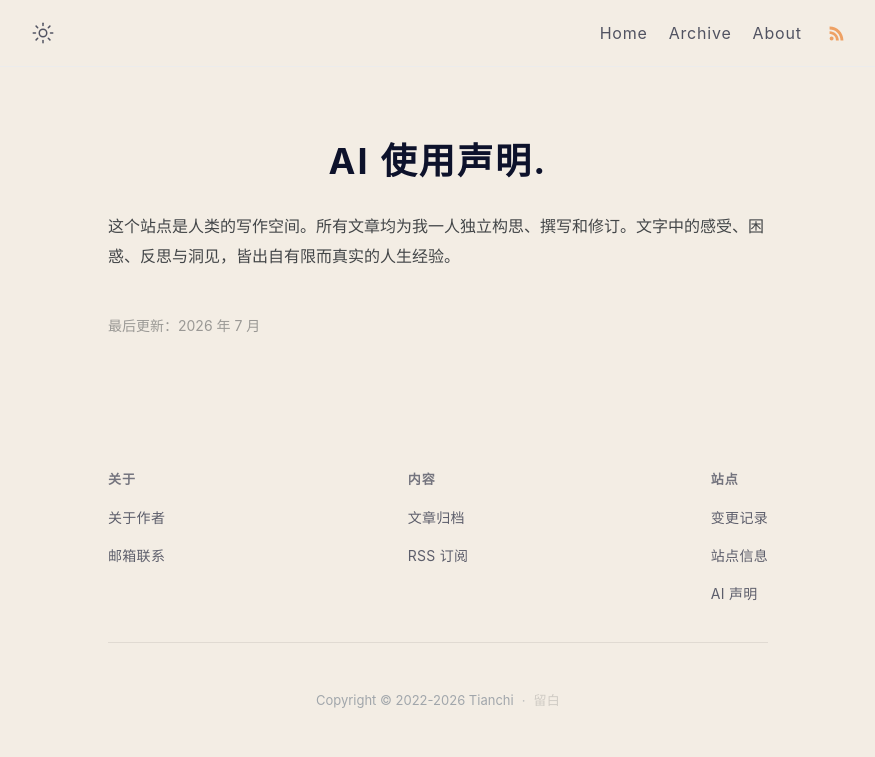
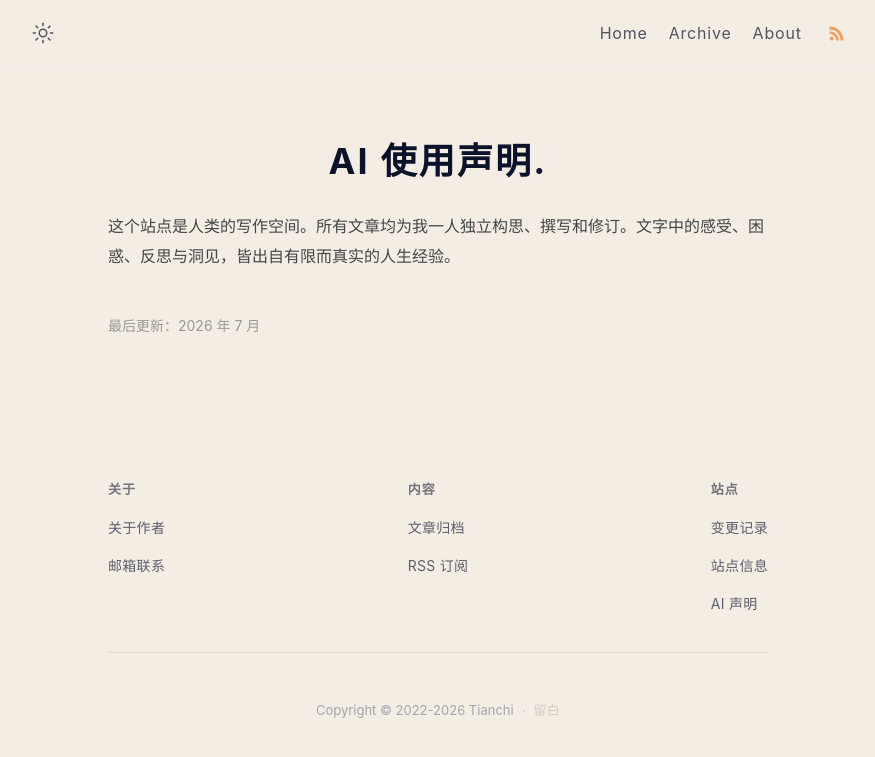
Before and after one commit to gaotianchi/gaotianchi.github.io, a Jekyll site: the page built from _pages/ai.md, in a window 1280 px wide. Shown: the top 757 px of the page, without its empty margins (202-1077 px from the left). Built offline with Jekyll 4.4.1, drawn with Linux system fonts in a browser that asks for light colours.

Commit message:
style(layout): 增加内容区底部间距，微调页脚上边距
为 <main> 添加 padding-bottom: 2rem，使内容区底部有呼吸空间；页脚 margin-top 桌面端从 8em 降至 6em，手机端从 3em 升至 4em，间距更平衡。

Co-Authored-By: Claude <noreply@anthropic.com>

```diff
--- a/_sass/klise/_layout.scss
+++ b/_sass/klise/_layout.scss
@@ -330,12 +330,16 @@
 }
 
 // Footer
+.wrapper main {
+  padding-bottom: 2rem;
+}
+
 .footer {
-  margin-top: 8em;
+  margin-top: 6em;
   margin-bottom: 2em;
 
   @include media-query($on-mobile) {
-    margin-top: 3em;
+    margin-top: 4em;
   }
 
   .footer-grid {
```
